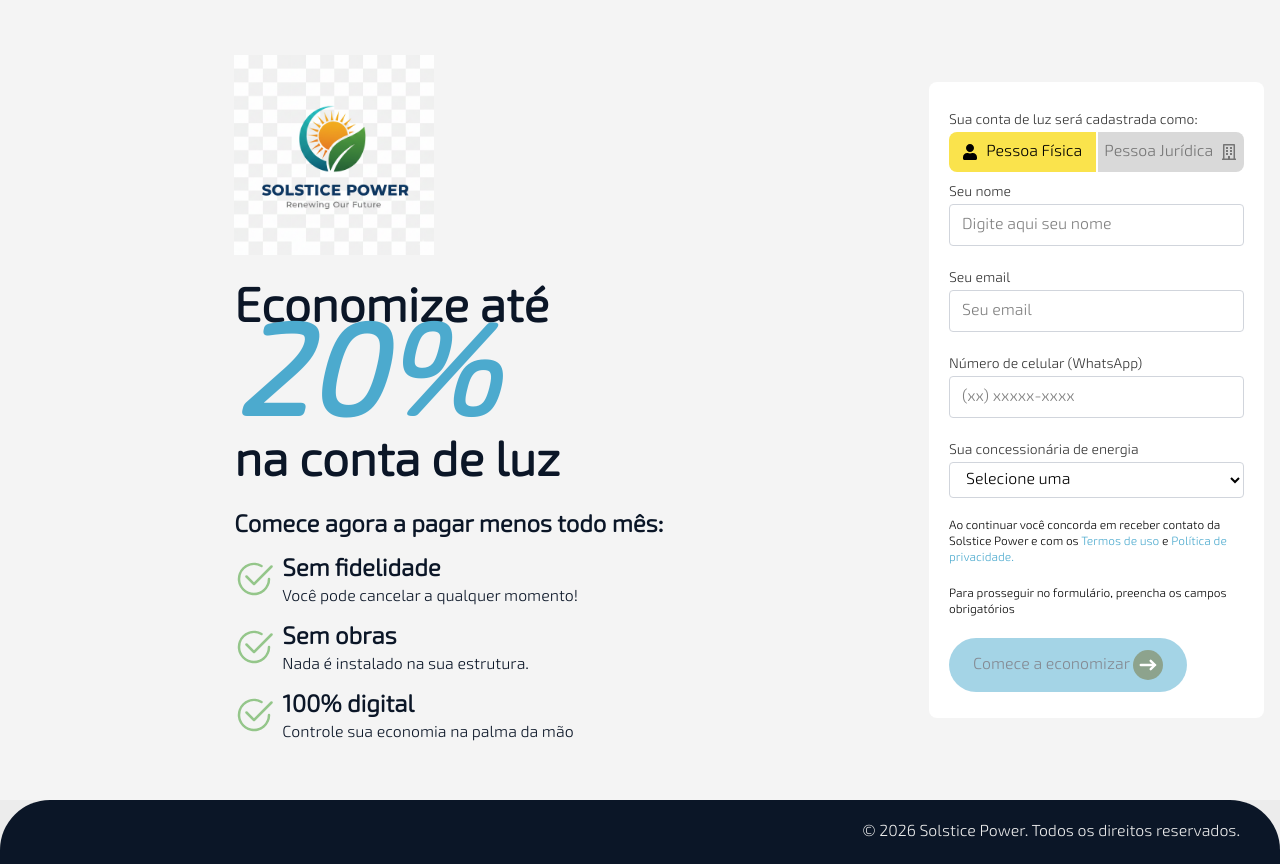
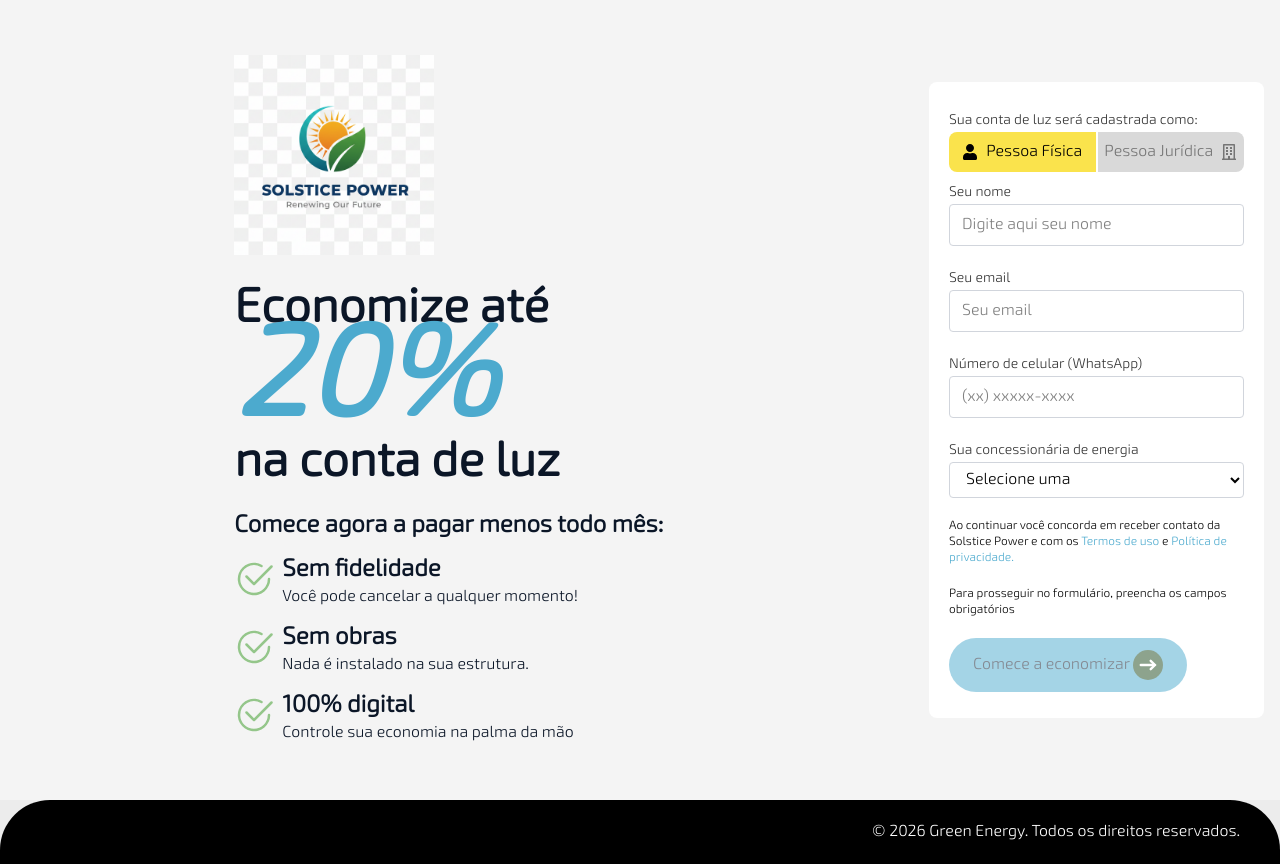
Before and after one commit to verronebrunaa/solar-power, a Next.js app: page /cadastro in a window 1280 px wide. Built offline with nearby package versions, Linux system fonts and the light colour scheme.

Commit message:
Update branding from LivEnergy to Green Energy in layout and footer

```diff
--- a/src/app/cadastro/page.tsx
+++ b/src/app/cadastro/page.tsx
@@ -11,9 +11,9 @@ export default function CadastroPage() {
         </div>
       </main>
 
-      <footer className="w-full py-5 bg-[#0B1627] text-center rounded-t-[50px]">
+      <footer className="w-full py-5 bg-black text-center rounded-t-[50px]">
         <div className="flex justify-end mr-10">
-          <p className="text-[#ECECEC]">&copy; {new Date().getFullYear()} Solstice Power. Todos os direitos reservados.</p>
+          <p className="text-white">&copy; {new Date().getFullYear()} Green Energy. Todos os direitos reservados.</p>
         </div>
       </footer>
     </>
--- a/src/app/layout.tsx
+++ b/src/app/layout.tsx
@@ -13,20 +13,20 @@ const geistMono = Geist_Mono({
 });
 
 export const metadata: Metadata = {
-  title: "LivEnergy - Sua economia é a nossa energia",
+  title: "Green Energy",
   keywords: ["energia", "economia", "energia renovável"],
   description: "Sua economia é a nossa energia",
-  authors: [{ name: "LivEnergy" }],
-  creator: "LivEnergy",
+  authors: [{ name: "Green Energy" }],
+  creator: "Green Energy",
   robots: {
     index: true,
     follow: true,
   },
   openGraph: {
-    title: "LivEnergy - Sua economia é a nossa energia",
+    title: "Green Energy - Sua economia é a nossa energia",
     description: "Sua economia é a nossa energia",
-    url: "https://livenergy.com.br",
-    siteName: "LivEnergy",
+    url: "https://greenenergy.com.br",
+    siteName: "Green Energy",
     locale: "pt-BR",
     type: "website",
     images: [
@@ -34,7 +34,7 @@ export const metadata: Metadata = {
         url: "https://d2i61nj9m5jy3t.cloudfront.net/og-image.png",
         width: 1200,
         height: 630,
-        alt: "Imagem de capa da LivEnergy",
+        alt: "Imagem de capa da Green Energy",
       },
     ],
   },
```
